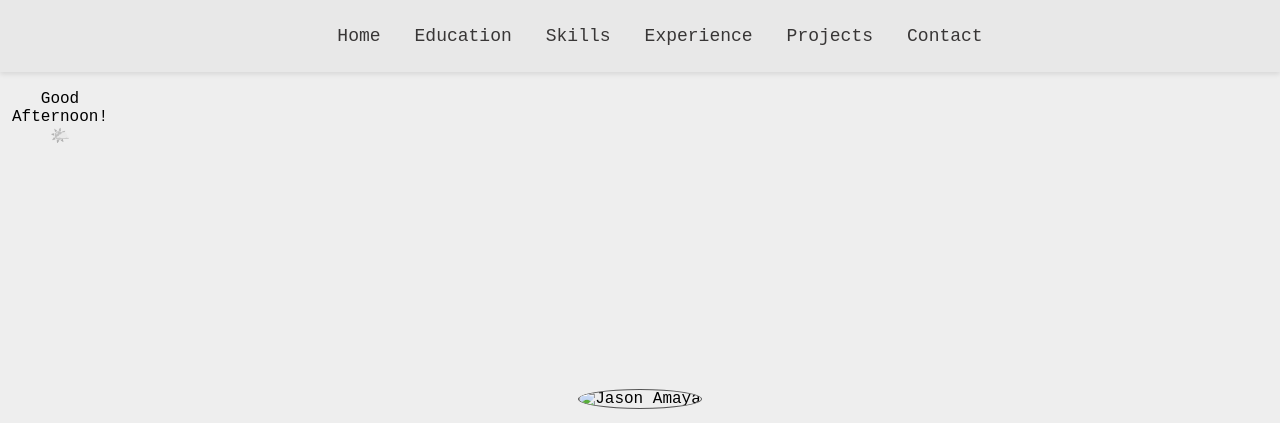
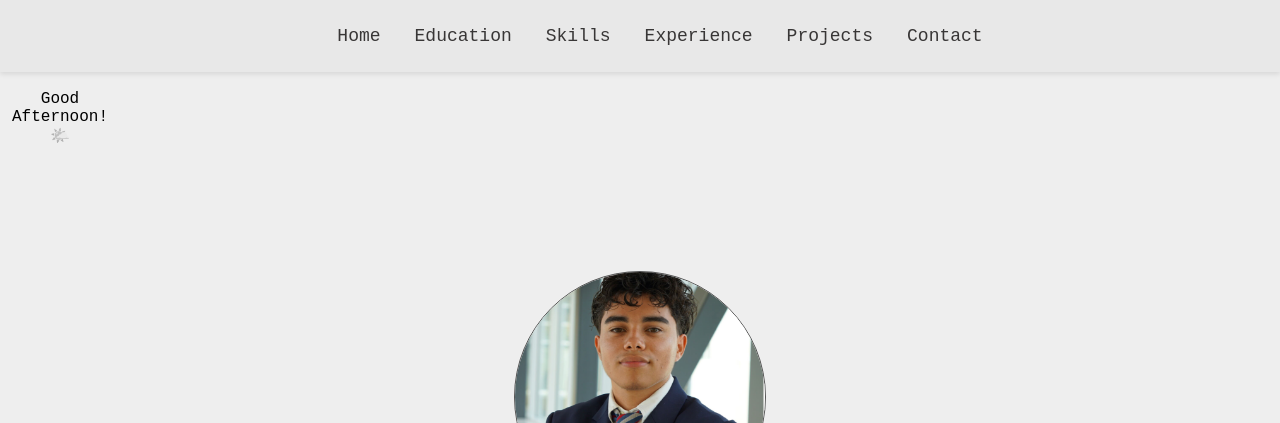
Before and after one commit to Jasonamaya6/jasonamaya_web, a plain HTML site: page index.html in a window 1280 px wide. Shown: the top 423 px of the page. Drawn offline with Linux system fonts and the light colour scheme; the site is published under a folder, as on GitHub Pages, so addresses that start at the root find nothing.

Commit message:
Ensure all images are added

```diff
--- a/index.html
+++ b/index.html
@@ -33,7 +33,7 @@
 
   <main class="main-content">
     <div class="profile-picture">
-      <img src="/pictures/headshot.png" alt="Jason Amaya" width="250" height="250" class="profile-image">
+      <img src="pictures/headshot.png" alt="Jason Amaya" width="250" height="250" class="profile-image">
     </div>
 
     <!-- face/intro -->
```
